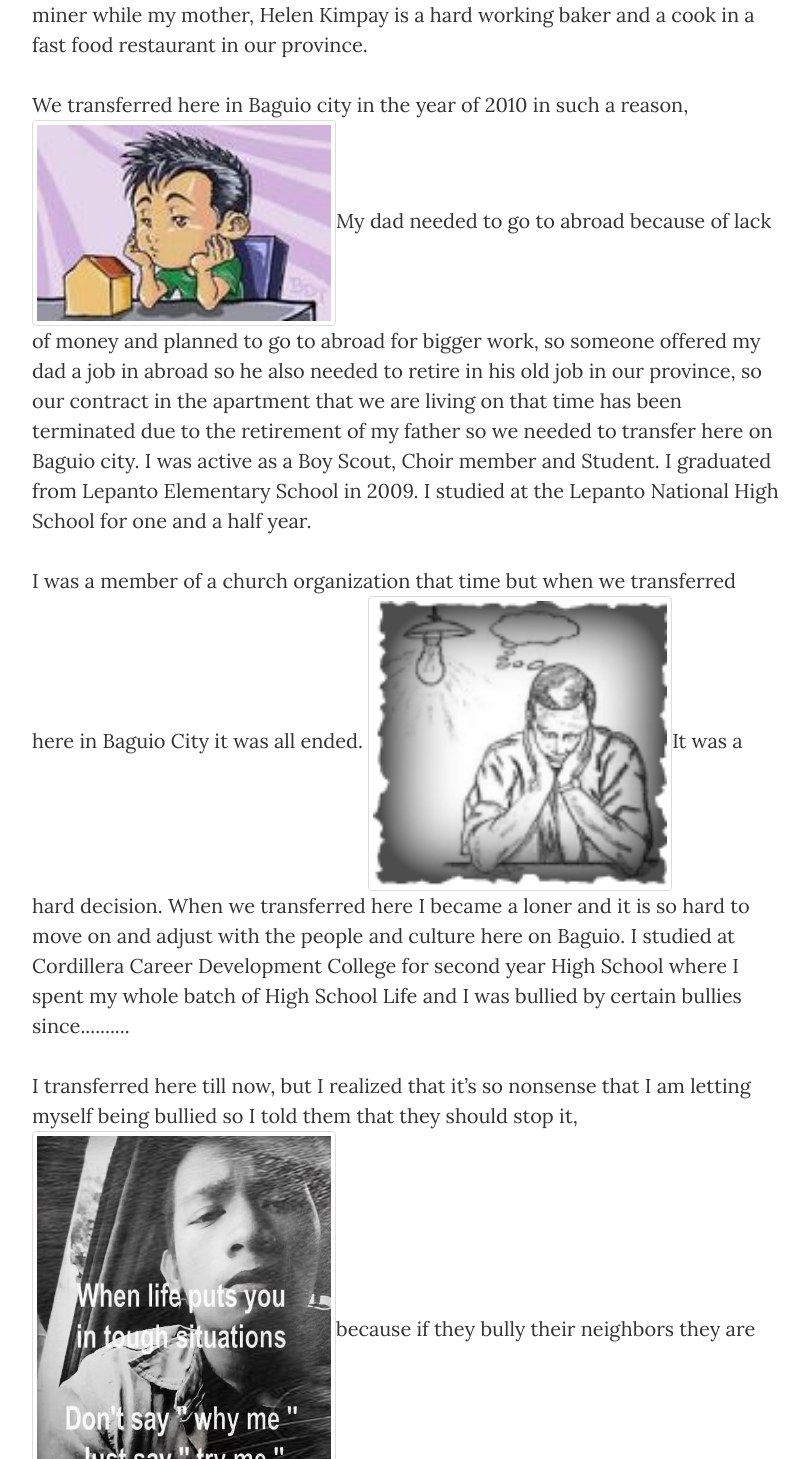
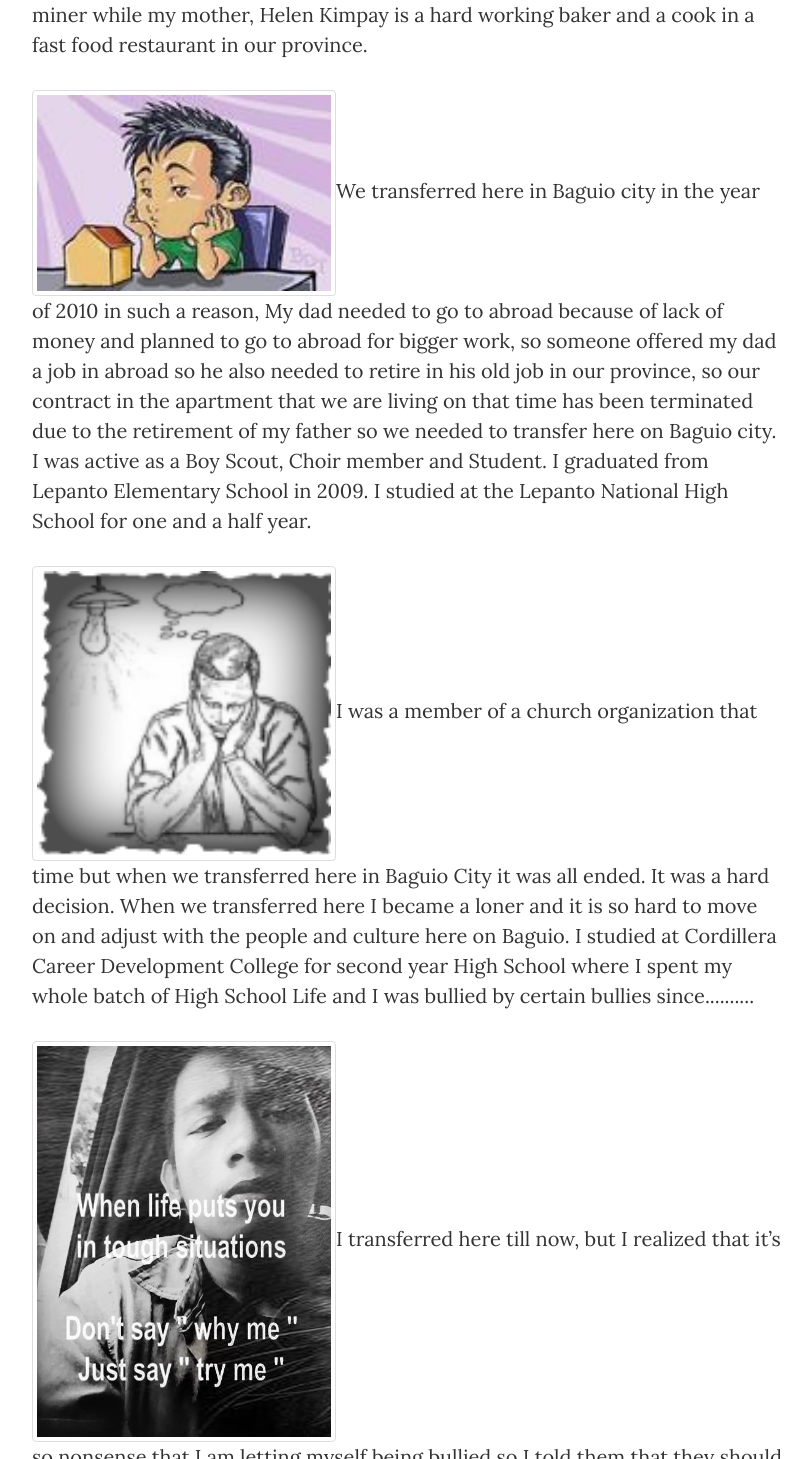
Before and after one commit to glenkimpay/MyBlog, a website: page about.html in a window 1280 px wide. Shown: the part 1341-2800 px from the top of the page, without its empty margins (233-1044 px from the left). Drawn offline with nearby package versions, Linux system fonts and the light colour scheme.

Commit message:
Update about.html

```diff
--- a/about.html
+++ b/about.html
@@ -87,22 +87,22 @@
     <div class="container">
         <div class="row">
             <div class="col-lg-8 col-lg-offset-2 col-md-10 col-md-offset-1">
-                <p> I’m Glen Hiquiana Kimpay and I’m a certified Christian.
+                <p> <img src="Biography2.png" class="img-thumbnail" alt="Cinque Terre" width="304" height="236">I’m Glen Hiquiana Kimpay and I’m a certified Christian.
                     I was born in Abatan Hospital on the date of May 13 1998.
                     Before I was born my mom told me that it was so risky because there are no available hospitals in their province that time
                     so they need to take me to the next town which is the only nearest place they know that has available hospital in their place
                     and that hospital is named Abantan Hospital. It was a fifty-fifty chance of survival but luckily thank God it was successful.
-                    <img src="Biography2.png" class="img-thumbnail" alt="Cinque Terre" width="304" height="236"> I was raised by my parents but then my parents need help so they transferred me to their beloved cousins.
+                     I was raised by my parents but then my parents need help so they transferred me to their beloved cousins.
                     Sometimes my parents visit me when they’re done with their work. That time, my mom is working on a fast food restaurant while my
                     dad is working on a mine sight as planning engineer. We lived in the province of Lepanto, Mankayan, Benguet. Now, It is surrounded by developed structures that contributed by the different companies such as BENECO, MERALCO and likes. We are seven all-in-all in our family, five siblings (four boys and one girl) He is the youngest of all my siblings and my sister is the third one, as they say: ”A flower in the middle of the thorns”. As I mentioned earlier my father, Fernando Kimpay is working as a miner while my mother, Helen Kimpay is a hard working baker and a cook in a fast food restaurant in our province.</p>
-                <p> We transferred here in Baguio city in the year of 2010 in such a reason,
-                    <img src="Biography1.jpg" class="img-thumbnail" alt="Cinque Terre" width="304" height="236">My dad needed to go to abroad because of lack of money and planned to go to abroad for bigger work, so someone offered my dad a job in abroad so he also needed to retire in his old job in our province, so our contract in the apartment that we are living on that time has been terminated due to the retirement of my father so we needed to transfer here on Baguio city. I was active as a Boy Scout, Choir member and Student. I graduated from Lepanto Elementary School in 2009. I studied at the Lepanto National High School for one and a half year. </p>
-                <p>I was a member of a church organization that time but when we transferred here in Baguio City it was all ended.
-                    <img src="Biography3.jpg" class="img-thumbnail" alt="Cinque Terre" width="304" height="236">It was a hard decision. When we transferred here I became a loner and it is so hard to move on and adjust with the people and culture here on Baguio. I studied at Cordillera Career Development College for second year High School where I spent my whole batch of High School Life and I was bullied by certain bullies since..........</p>
-                <p>I transferred here till now, but I realized that it’s so nonsense that I am letting myself being bullied so I told them that they should stop it,
-                    <img src="Trials.jpg" class="img-thumbnail" alt="Cinque Terre" width="304" height="236">because if they bully their neighbors they are bullying the creation of God and at the same time they are also bullying God by the time that they crucified him. That time they realize that and so ashamed of what they have done, so that time they already stopped bullying others and at the same time I meet new friends and they invited me to a ministry or organization that it is designed to collect Christians to serve God by Praise and Worship and that ministry is called “NewLife”. That time I already found where I can unleash my forgotten talent that I have been hiding since I transferred here, because when we transferred here I am no longer practicing my singing skills, so thank God that I found this ministry in order me to enhance and share my talents and at the same time serve God.</p>
-                 <p>There are such problems in life and many trials that will test who you really are and there are those temptations, walls and problems that will stop you and test you but we should not let our selves to be carried by those trials through our future, dreams, and good desires. Yes, there’s too much problem in life but our lips should not know that, we must always smile because for I don’t smile to hide any pain, or laugh to hold tears back,
-                     <img src="Okay.jpg" class="img-thumbnail" alt="Cinque Terre" width="304" height="236">I smile because I’m happy and laugh because I’m blessed. I think this is the end of my short autobiography of mine, Thank you. </p>
+                <p> <img src="Biography1.jpg" class="img-thumbnail" alt="Cinque Terre" width="304" height="236">We transferred here in Baguio city in the year of 2010 in such a reason,
+                    My dad needed to go to abroad because of lack of money and planned to go to abroad for bigger work, so someone offered my dad a job in abroad so he also needed to retire in his old job in our province, so our contract in the apartment that we are living on that time has been terminated due to the retirement of my father so we needed to transfer here on Baguio city. I was active as a Boy Scout, Choir member and Student. I graduated from Lepanto Elementary School in 2009. I studied at the Lepanto National High School for one and a half year. </p>
+                <p><img src="Biography3.jpg" class="img-thumbnail" alt="Cinque Terre" width="304" height="236">I was a member of a church organization that time but when we transferred here in Baguio City it was all ended.
+                    It was a hard decision. When we transferred here I became a loner and it is so hard to move on and adjust with the people and culture here on Baguio. I studied at Cordillera Career Development College for second year High School where I spent my whole batch of High School Life and I was bullied by certain bullies since..........</p>
+                <p><img src="Trials.jpg" class="img-thumbnail" alt="Cinque Terre" width="304" height="236">I transferred here till now, but I realized that it’s so nonsense that I am letting myself being bullied so I told them that they should stop it,
+                    because if they bully their neighbors they are bullying the creation of God and at the same time they are also bullying God by the time that they crucified him. That time they realize that and so ashamed of what they have done, so that time they already stopped bullying others and at the same time I meet new friends and they invited me to a ministry or organization that it is designed to collect Christians to serve God by Praise and Worship and that ministry is called “NewLife”. That time I already found where I can unleash my forgotten talent that I have been hiding since I transferred here, because when we transferred here I am no longer practicing my singing skills, so thank God that I found this ministry in order me to enhance and share my talents and at the same time serve God.</p>
+                 <p><img src="Okay.jpg" class="img-thumbnail" alt="Cinque Terre" width="304" height="236">There are such problems in life and many trials that will test who you really are and there are those temptations, walls and problems that will stop you and test you but we should not let our selves to be carried by those trials through our future, dreams, and good desires. Yes, there’s too much problem in life but our lips should not know that, we must always smile because for I don’t smile to hide any pain, or laugh to hold tears back,
+                     I smile because I’m happy and laugh because I’m blessed. I think this is the end of my short autobiography of mine, Thank you. </p>
                 <br>
                 <br>
 
```
